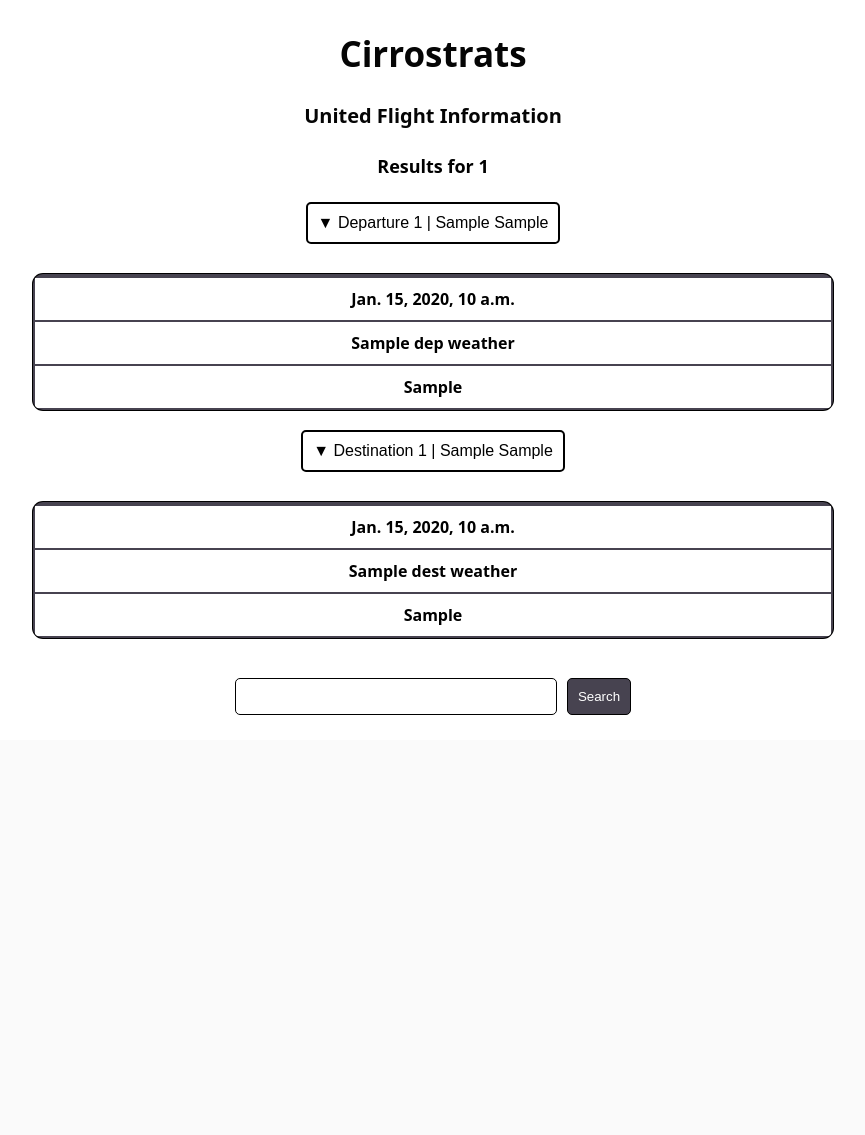
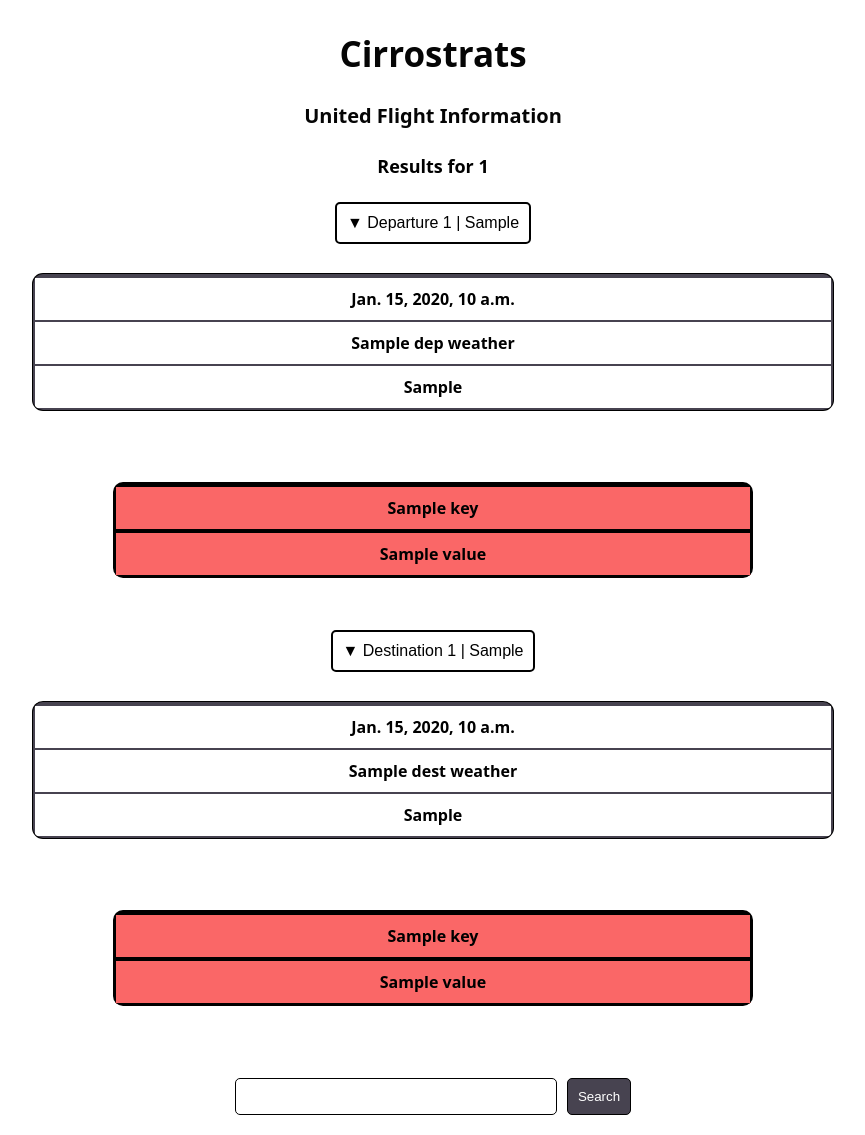
Before and after one commit to ujazishere/Cirrostrats-Django, a Django app: template dj/dj_app/templates/flight_deet copy.html in a window 1280 px wide. Shown: the part 60-1195 px from the top of the page, without its empty margins (207-1072 px from the left). Before the commit the page ends 775 px from the top, so only its background shows below. Run offline with Django 4.2, Linux system fonts and the light colour scheme; the template is opened without the code that fills it: most values are stand-ins (such as "Sample title", 1, 10 or a date in 2020).

Commit message:
changes to the table

```diff
--- a/dj/dj_app/static/flight_deet.css
+++ b/dj/dj_app/static/flight_deet.css
@@ -88,6 +88,28 @@
   border-bottom: 1px solid white;
 }
 
+
+
+
+
+
+.dark-mode table.another-table {
+  box-shadow: 0 0 0 1px #ffffff;
+  border-color: #ffffff;
+  border-collapse: collapse;
+}
+
+.dark-mode table.another-table th {
+  border-color: white;
+  border-top: 1px solid white;
+  border-bottom: 1px solid white;
+}
+
+.dark-mode table.another-table td {
+  border-color: white;
+  border-top: 1px solid white;
+  border-bottom: 1px solid white;
+}
 
 
 .dark-mode h4 {
@@ -204,9 +226,10 @@
 
 /* Apply styling to the "another-table" */
 table.another-table {
-  width: 0; /* Set the width to 100% to make it responsive */
-  max-width: 800px; /* Adjust the maximum width as needed */
-  background-color: #f54646;
+  margin: 20px auto;
+  width: 80%;
+  max-width: 800px;
+  background-color: #000000;
   text-align: center;
   border-radius: 10px;
   overflow: hidden;
@@ -215,26 +238,26 @@
 table.another-table th {
   padding: 10px;
   text-align: center;
-  background-color: #f54646;
-  color: #ffffff;
+  background-color: #fa6767;
+  color: #000000;
   border: 1px solid #000000; /* Add border for headers */
 }
 
 table.another-table td {
   padding: 10px;
   text-align: center;
-  background-color: #f54646;
+  background-color: #fa6767;
   border: 1px solid #000000; /* Add border for data cells */
 }
 
 table.another-table thead {
-  background-color: #f54646;
-  color: #f54646;
+  background-color: #fa6767;
+  color: #000000;
 }
 
 table.another-table th:first-child,
 table.another-table td:first-child {
-  font-weight: bold;
+  font-weight: 600;
 }
 
 .table-wrapper {
@@ -245,6 +268,8 @@
   margin: 0 auto; /* Center horizontally by setting left and right margin to "auto" */
   max-width: 800px; /* Adjust the maximum width as needed */
 }
+
+
 
 
 
--- a/dj/dj_app/templates/flight_deet copy.html
+++ b/dj/dj_app/templates/flight_deet copy.html
@@ -13,10 +13,7 @@
     <div class="accordion-button-container">
       <button class="accordion-button" onclick="toggleAccordion(this, 'departure-content')">
         &#9660;
-              Departure {{ departure_ID }} | {{ departure_gate }}
-              {% if delay_packet.departure_affected %}
-                  {{ delay_packet.departure_affected }}
-              {% endif %} </button>
+              Departure {{ departure_ID }} | {{ departure_gate }} </button>
     </div>
     <div class="accordion-content active" id="departure-content">
       <table class="comparison-table">
@@ -36,6 +33,25 @@
           </tr>
         </tbody>
       </table>
+
+      {% if nas_packet.departure_affected %}
+      <div class="table-wrapper">
+      <table class="another-table">
+        <tbody>
+                              <thead>
+                        <tr>
+                        {% for key, value  in nas_packet.departure_affected.items %}
+                          <tr>
+                            <th> {{ key}}</th>
+                          </tr>
+                          <tr>
+                              <td>{{ value }}</td>
+                          </tr>
+                        {% endfor %}
+                    </thead>
+        </tbody>
+      </table>
+    {% endif %}
     </div>
   </div>
 
@@ -43,10 +59,7 @@
     <div class="accordion-button-container">
       <button class="accordion-button" onclick="toggleAccordion(this, 'departure-content')">
         &#9660;
-              Destination {{ destination_ID }} | {{ destination_gate }}
-              {% if delay_packet.destination_affected %}
-                  {{ delay_packet.destination_affected }}
-              {% endif %} </button>
+              Destination {{ destination_ID }} | {{ destination_gate }} </button>
     </div>
     <div class="accordion-content active" id=“destination-content">
       <table class="comparison-table">
@@ -68,6 +81,27 @@
       </table>
     </div>
   </div>
+
+  {% if nas_packet.destination_affected %}
+  <div class="table-wrapper">
+  <table class="another-table">
+    <tbody>
+                <thead>
+                    <tr>
+                    {% for key, value  in nas_packet.destination_affected.items %}
+                      <tr>
+                        <th> {{ key}}</th>
+                      </tr>
+                      <tr>
+                          <td>{{ value }}</td>
+                      </tr>
+                    {% endfor %}
+                </thead>
+    </tbody>
+  </table>
+{% endif %}
+</div>
+</div>
 
   {% else %}
     <p>No details found for {{flight_query}}.</p>
--- a/dj/dj_app/templates/flight_deet.html
+++ b/dj/dj_app/templates/flight_deet.html
@@ -38,8 +38,7 @@
       <div class="table-wrapper">
       <table class="another-table">
         <tbody>
-            <table border="1">
-                    <thead>
+                              <thead>
                         <tr>
                         {% for key, value  in nas_packet.departure_affected.items %}
                           <tr>
@@ -50,7 +49,6 @@
                           </tr>
                         {% endfor %}
                     </thead>
-                </table>
         </tbody>
       </table>
     {% endif %}
@@ -88,7 +86,6 @@
   <div class="table-wrapper">
   <table class="another-table">
     <tbody>
-        <table border="1">
                 <thead>
                     <tr>
                     {% for key, value  in nas_packet.destination_affected.items %}
@@ -100,7 +97,6 @@
                       </tr>
                     {% endfor %}
                 </thead>
-            </table>
     </tbody>
   </table>
 {% endif %}
```
Also changed, not shown: dj/dj_app/static/flight_deet copy.css (+71 -0 lines), dj/db.sqlite3.
